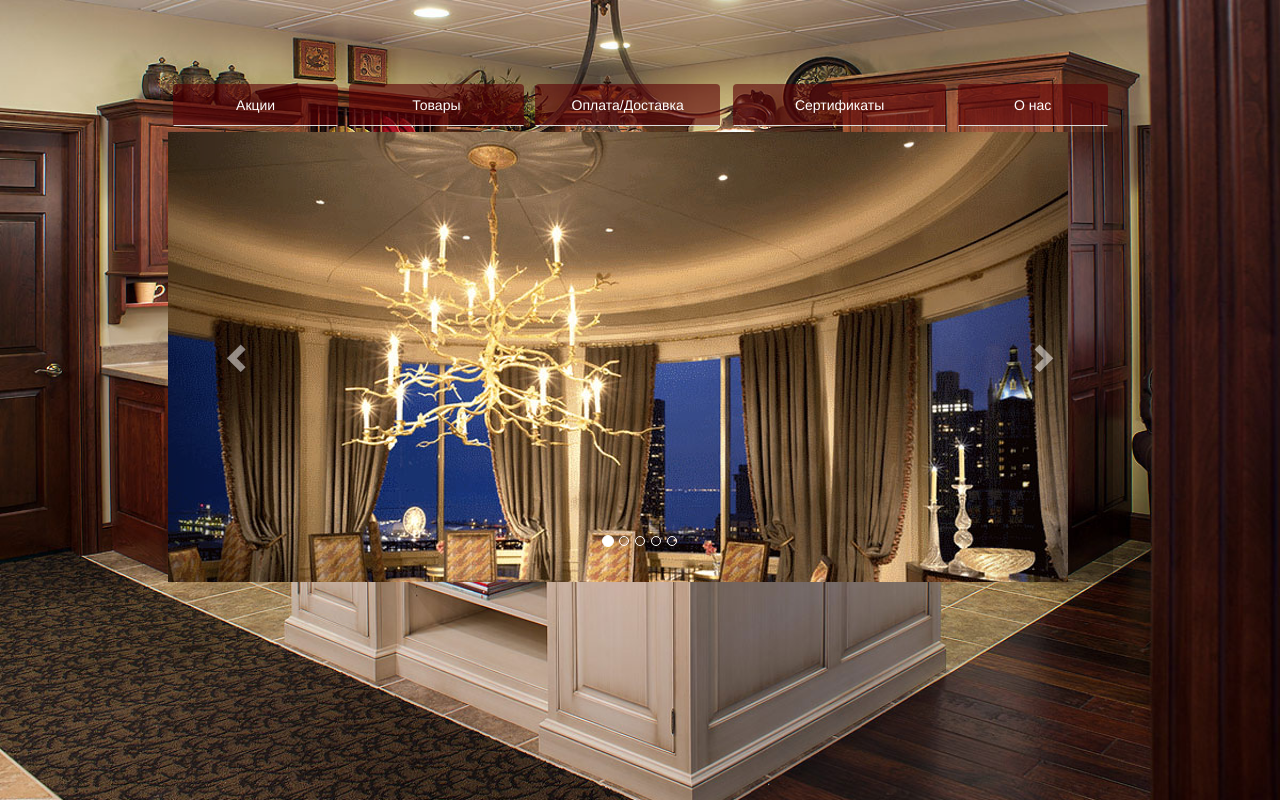
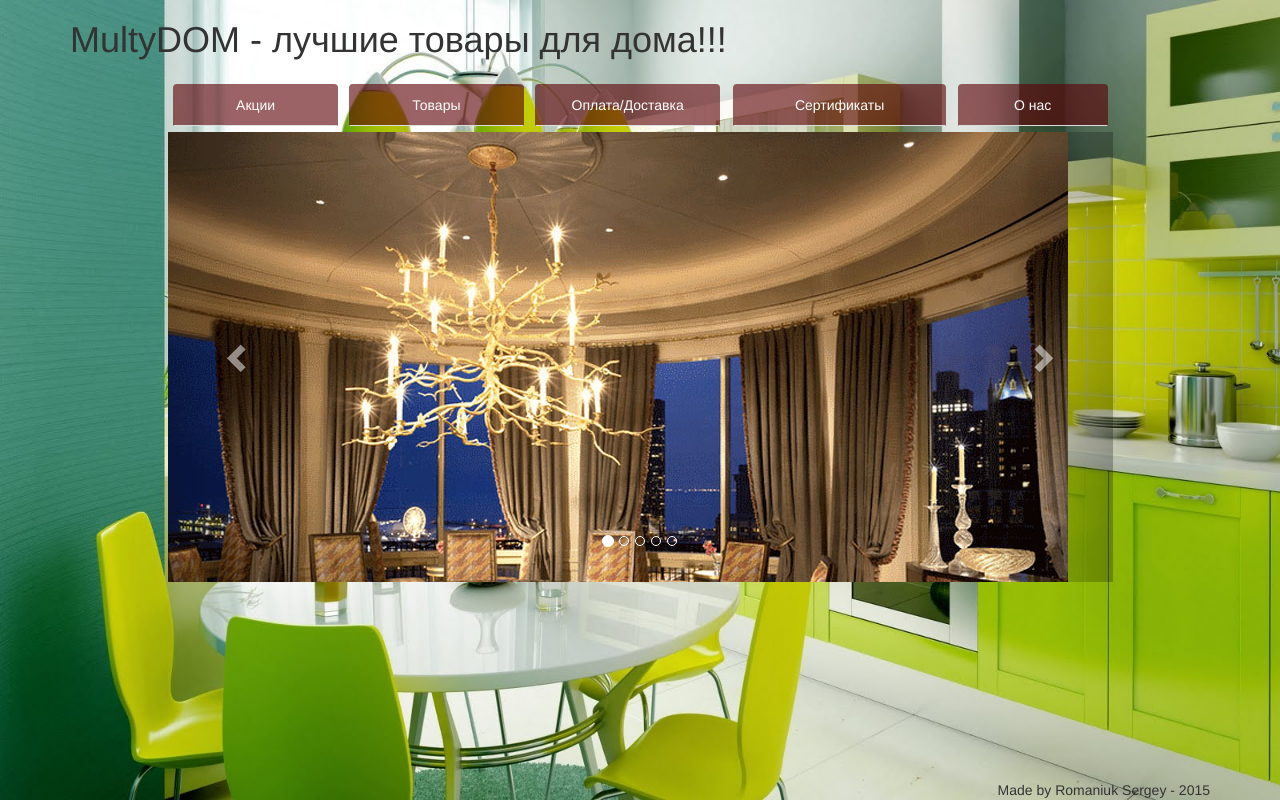
Before and after one commit to ukrduino/MULTYDOM, a Django app: page / in a window 1280 px wide. Run offline with Django 3.2, Linux system fonts and the light colour scheme; some libraries are stand-ins or nearby versions.

Commit message:
New design bg2

```diff
--- a/static/css/style.css
+++ b/static/css/style.css
@@ -1,5 +1,5 @@
 html {
-  background: url(../bg1.jpg) no-repeat center center fixed;
+  background: url(../bg2.jpg) no-repeat center center fixed;
   -webkit-background-size: cover;
   -moz-background-size: cover;
   -o-background-size: cover;
@@ -53,3 +53,16 @@ body {
         padding-left: 0;
     padding-right: 0
 }
+
+.navbar {
+    min-height: 15px !important;
+    background: rgba(0,0,0,0);
+    border: 0;
+
+
+
+}
+#bottomText{
+    text-align: right;
+    margin: 0;
+}
--- a/templates/base.html
+++ b/templates/base.html
@@ -21,7 +21,20 @@
   </head>
 
   <body>
+  <nav class="navbar navbar-default navbar-fixed-bottom">
+      <div class="container">
 
+            <p id="bottomText">Made by Romaniuk Sergey - 2015</p>
+
+      </div>
+  </nav>
+    <nav class="navbar navbar-default navbar-fixed-top">
+      <div class="container">
+
+            <h1 id="topText">MultyDOM - лучшие товары для дома!!!</h1>
+
+      </div>
+  </nav>
     <div class="container" id="baseContainer">
       <div class="row">
         <div class="col-lg-10 col-lg-offset-1" id="baseWindow">
@@ -42,6 +55,7 @@
       </div>
     </div>
 
+
     <!-- jQuery (necessary for Bootstrap's JavaScript plugins) -->
         <!-- Bootstrap core JavaScript
     ================================================== -->
```
Also changed, not shown: static/bg2.jpg (added).
